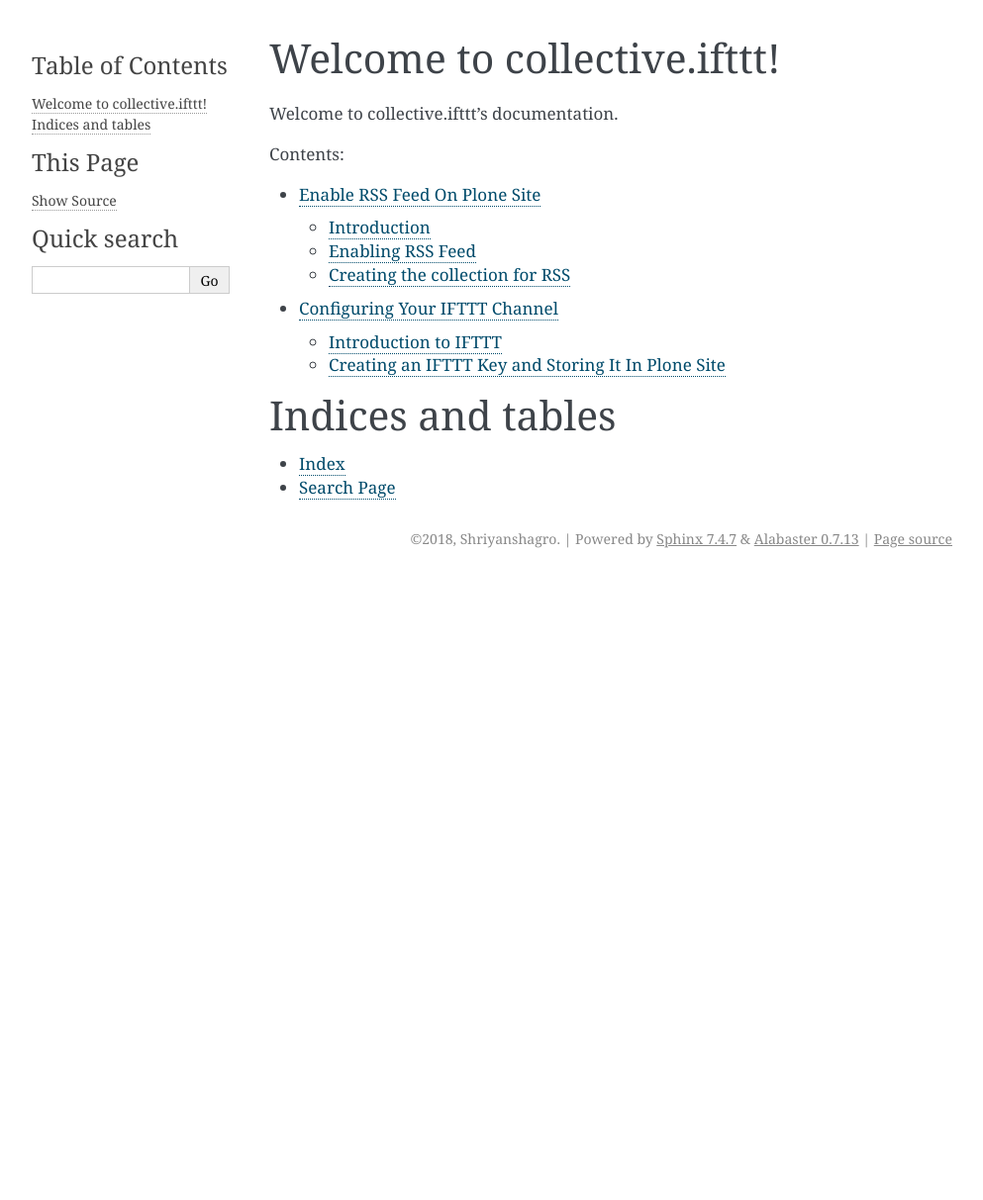
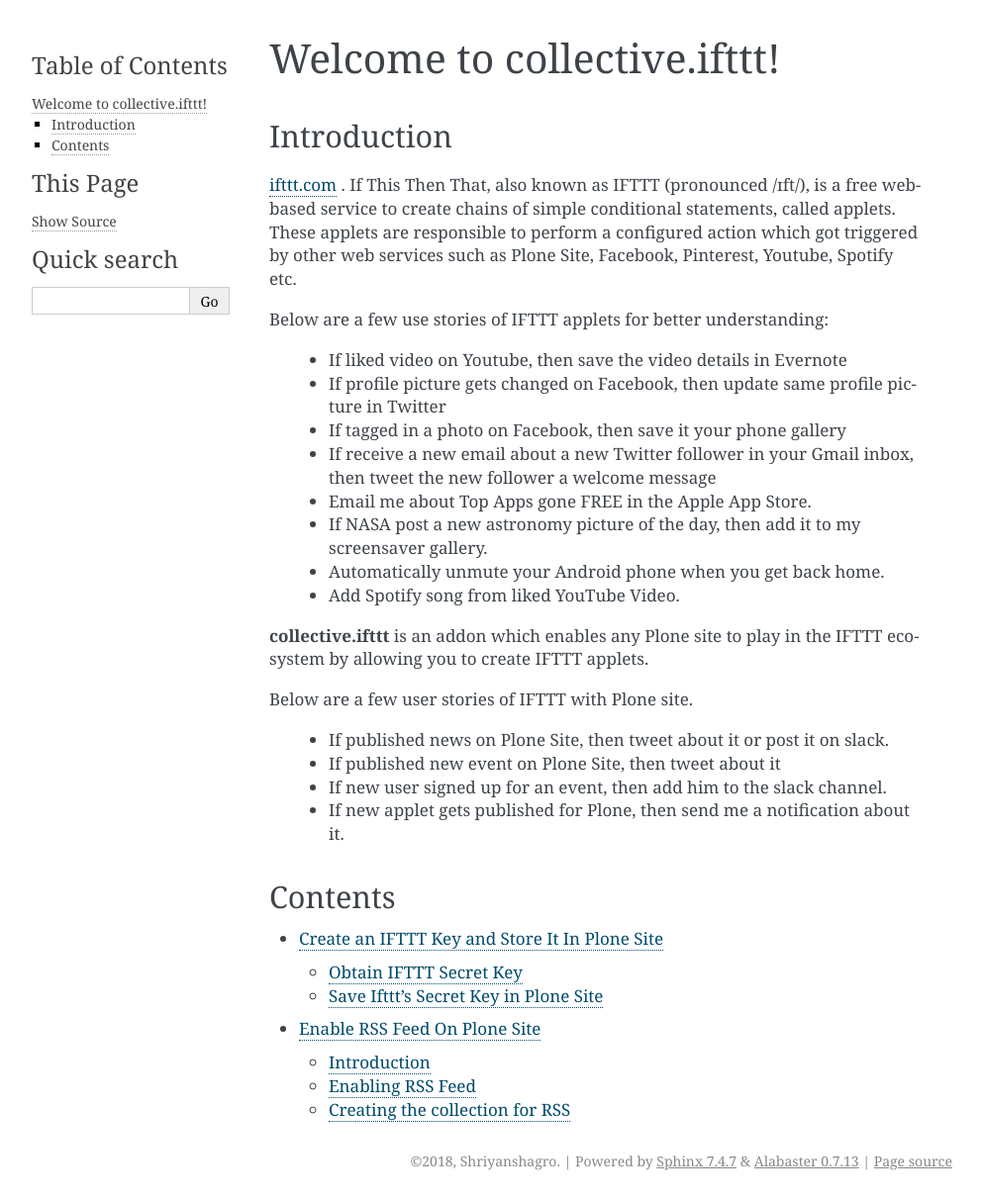
Before and after one commit to collective/collective.ifttt, a Sphinx documentation site: the page built from docs/index.rst, in a window 1280 px wide. Shown: the whole page at 99% size, without its empty margins (148-1141 px from the left). Built offline with Sphinx 7.4.7, drawn with Linux system fonts in a browser that asks for light colours; before the commit the page ends 900 px from its top, so only the background shows below that.

Commit message:
updated welcome page

```diff
--- a/docs/Configuring_Your_IFTTT_Secret_Key.rst
+++ b/docs/Configuring_Your_IFTTT_Secret_Key.rst
@@ -1,24 +1,10 @@
-Configuring Your IFTTT Channel
-=================================
-
-Introduction to IFTTT
----------------------
-
-`ifttt.com <https://ifttt.com/discover>`_ . If This Then That, also known as IFTTT (pronounced /ɪft/),
-is a free web-based service to create chains of simple conditional statements,
-called applets.
-An applet consists of triggers and actions. They can be triggered by changes that occur within other
-web services such as Gmail, Facebook, Telegram, Instagram, or Pinterest.
-
-collective.ifttt is an addon which enables any Plone site
-to play in the IFTTT ecosystem by allowing you to create IFTTT triggers,
-and to do that you need to configure the site with your secret key.
-
-Creating an IFTTT Key and Storing It In Plone Site
---------------------------------------------------
+Create an IFTTT Key and Store It In Plone Site
+==================================================
 
 IFTTT supports push notification support.
-Which can be leveraged the get instant notifications from Plone site.
+Which can be leveraged to get instant notifications from Plone site.
+And to do that you need to configure the Plone site with your Ifttt's secret key.
+
 Follow below steps to get your IFTTT secret key and saving it in Plone site.
 
 Obtain IFTTT Secret Key
@@ -40,7 +26,7 @@
 .. image:: _static/images/configure_ifttt_channel/secret_key/obtain_key.png
 
 Save Ifttt's Secret Key in Plone Site
-^^^^^^^^^^^^^^^^^^^^^^^^^^^^^^^^^
+^^^^^^^^^^^^^^^^^^^^^^^^^^^^^^^^^^^^^
 
 1. Go to Site Setup
 
--- a/docs/index.rst
+++ b/docs/index.rst
@@ -1,23 +1,42 @@
-.. collective.ifttt documentation master file, created by
-   sphinx-quickstart on Mon May 21 15:35:31 2018.
-   You can adapt this file completely to your liking, but it should at least
-   contain the root `toctree` directive.
-
 Welcome to collective.ifttt!
 ============================================
 
-Welcome to collective.ifttt's documentation.
+Introduction
+---------------------
+
+`ifttt.com <https://ifttt.com/discover>`_ . If This Then That, also known as IFTTT (pronounced /ɪft/),
+is a free web-based service to create chains of simple conditional statements,
+called applets. These applets are responsible
+to perform a configured action which got triggered by other web services such as
+Plone Site, Facebook, Pinterest, Youtube, Spotify etc.
+
+Below are a few use stories of IFTTT applets for better understanding:
+
+ - If liked video on Youtube, then save the video details in Evernote
+ - If profile picture gets changed on Facebook, then update same profile picture in Twitter
+ - If tagged in a photo on Facebook, then save it your phone gallery
+ - If receive a new email about a new Twitter follower in your Gmail inbox,
+   then tweet the new follower a welcome message
+ - Email me about Top Apps gone FREE in the Apple App Store.
+ - If NASA post a new astronomy picture of the day, then add it to my screensaver gallery.
+ - Automatically unmute your Android phone when you get back home.
+ - Add Spotify song from liked YouTube Video.
+
+**collective.ifttt** is an addon which enables any Plone site to play in the
+IFTTT ecosystem by allowing you to create IFTTT applets.
+
+Below are a few user stories of IFTTT with Plone site.
+
+ - If published news on Plone Site, then tweet about it or post it on slack.
+ - If published new event on Plone Site, then tweet about it
+ - If new user signed up for an event, then add him to the slack channel.
+ - If new applet gets published for Plone, then send me a notification about it.
+
+Contents
+--------
 
 .. toctree::
-   :maxdepth: 2
-   :caption: Contents:
+   :maxdepth: 3
 
+   Configuring_Your_IFTTT_Secret_Key
    Enable_RSS_feed_on_Plone
-   Configuring_Your_IFTTT_Secret_Key
-
-
-Indices and tables
-==================
-
-* :ref:`genindex`
-* :ref:`search`
```
